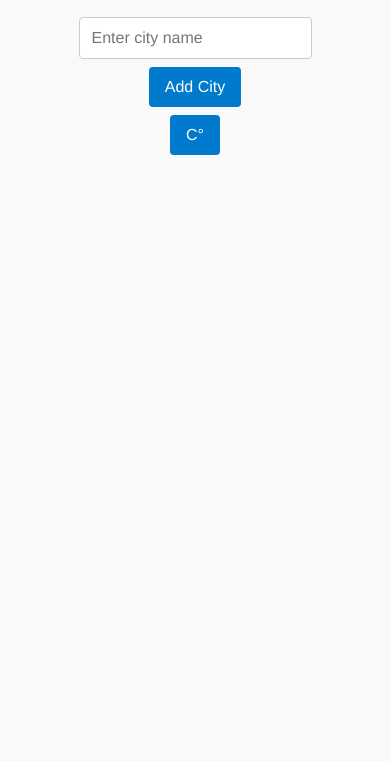
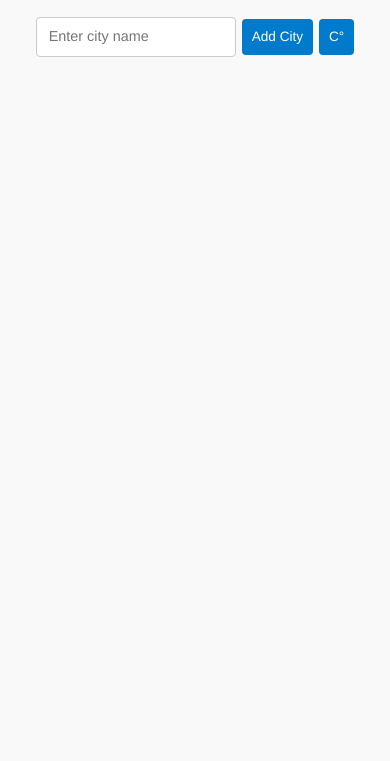
Before and after one commit to jasonsoprovich/odin-weather-app, a website built with webpack: page src/index.html in a window 390 px wide. Shown: the part 83-844 px from the top of the page. Built offline with nearby package versions, Linux system fonts and the light colour scheme; no server answers.

Commit message:
style: adjust styling for search bar on resize

```diff
--- a/src/styles.css
+++ b/src/styles.css
@@ -121,7 +121,8 @@ ul {
   align-items: center;
   gap: 10px;
   justify-content: center;
-  flex-wrap: wrap;
+  flex-wrap: nowrap;
+  min-width: 0;
 }
 
 .search-section label {
@@ -131,12 +132,15 @@ ul {
 
 .search-section input {
   min-width: 200px;
+  max-width: 300px;
+  flex: 1;
   padding: 8px 12px;
 }
 
 .search-section button {
   padding: 8px 16px;
   white-space: nowrap;
+  flex-shrink: 0;
 }
 
 /* Card grid layout */
@@ -498,12 +502,17 @@ ul {
   }
 
   .search-section {
-    flex-direction: column;
     gap: 8px;
   }
 
   .search-section input {
-    min-width: 250px;
+    min-width: 150px;
+    max-width: 250px;
+  }
+
+  .search-section button {
+    padding: 8px 12px;
+    font-size: 0.9rem;
   }
 
   #city-cards-container {
@@ -558,8 +567,19 @@ ul {
 }
 
 @media (max-width: 480px) {
+  .search-section {
+    gap: 6px;
+  }
+
   .search-section input {
-    min-width: 200px;
+    min-width: 120px;
+    max-width: 200px;
+    font-size: 0.9rem;
+  }
+
+  .search-section button {
+    padding: 8px 10px;
+    font-size: 0.85rem;
   }
 
   .header-section {
```
